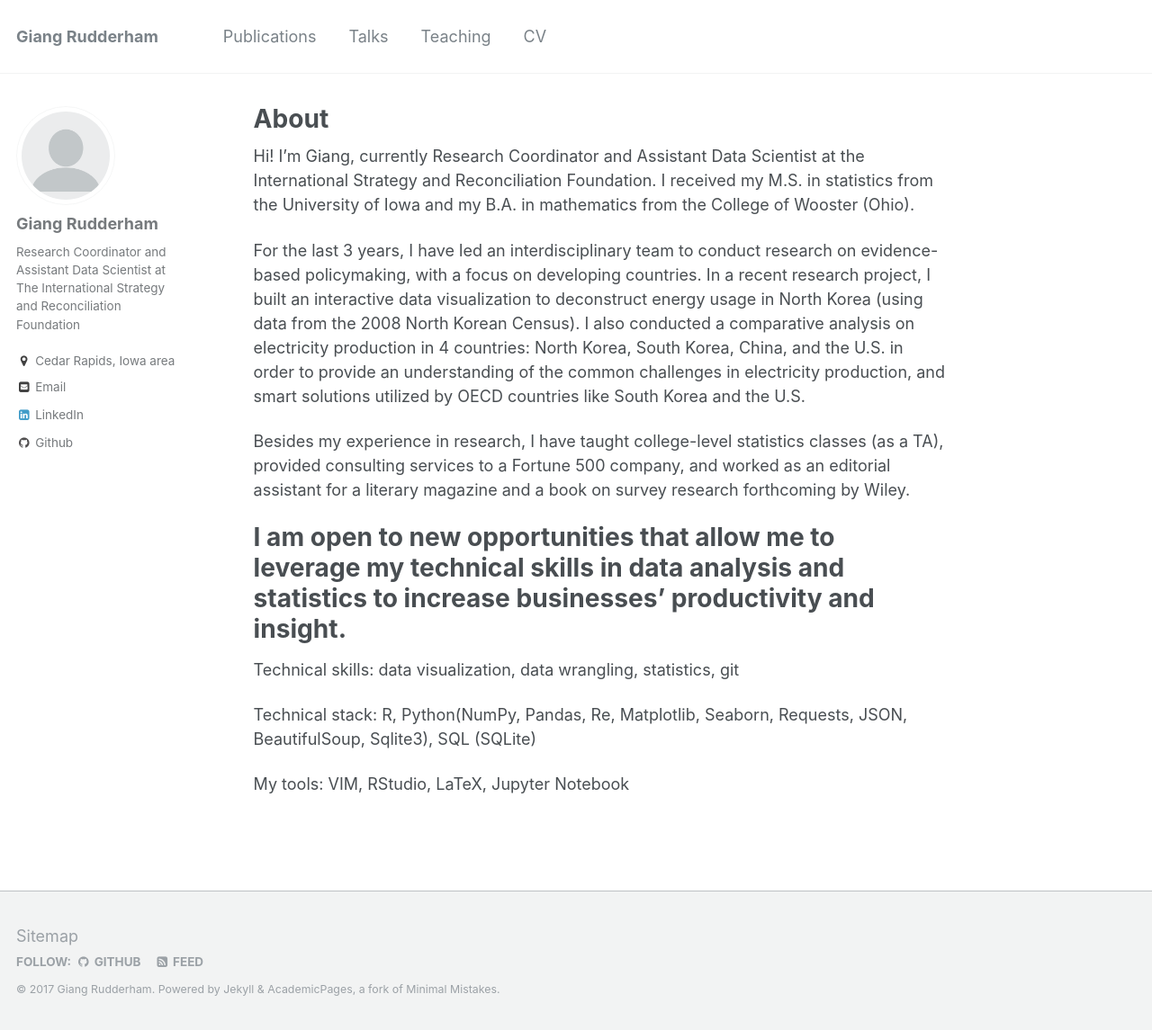
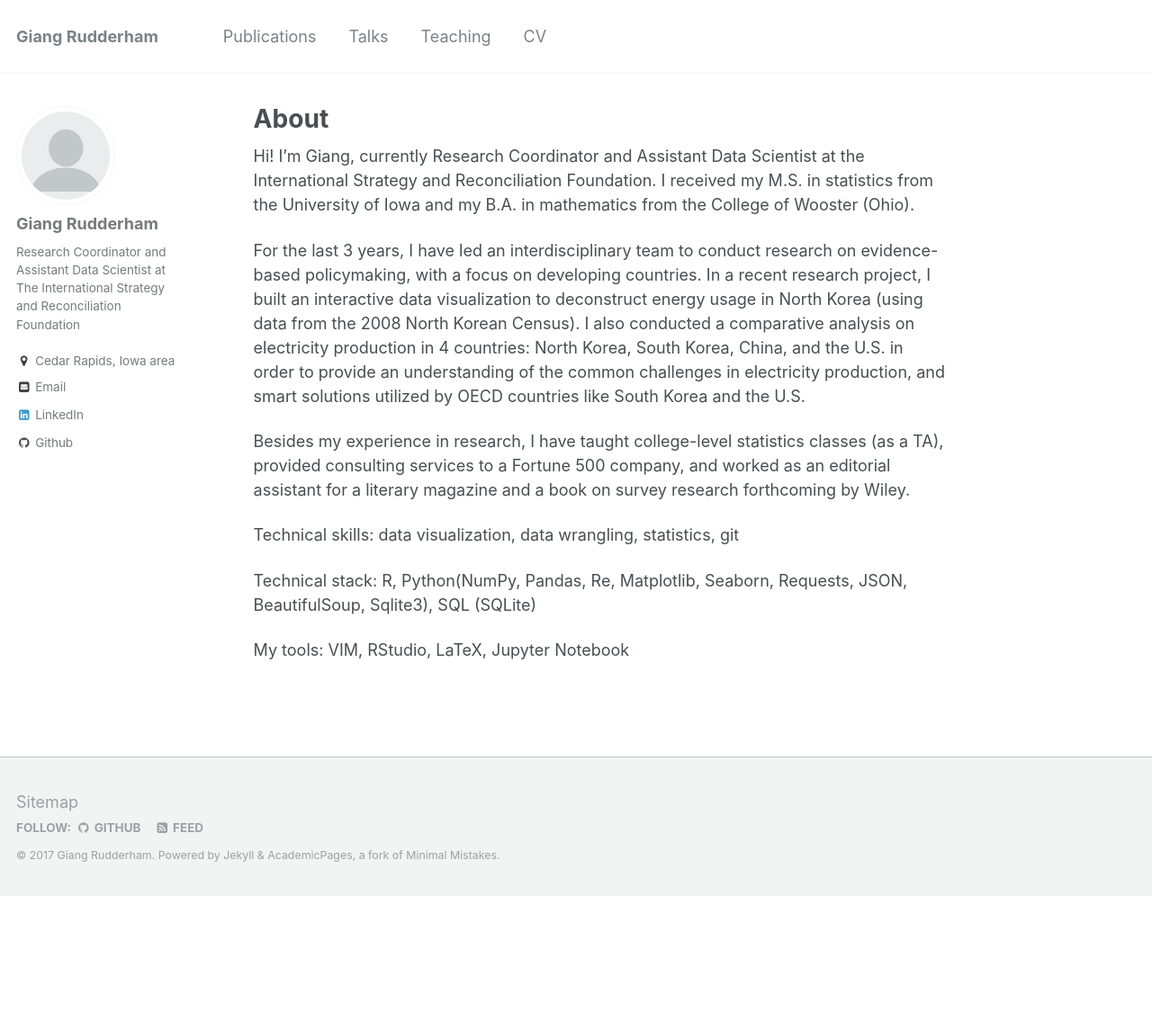
Before and after one commit to giang-rudderham/giang-rudderham.github.io, a Jekyll site: the page built from _pages/about.md, in a window 1280 px wide and 1145 px high. Shown: the whole window at 90% size. Built offline with Jekyll 4.4.1, drawn with Linux system fonts in a browser that asks for light colours.

Commit message:
Update About

```diff
--- a/_pages/about.md
+++ b/_pages/about.md
@@ -18,8 +18,6 @@ I also conducted a comparative analysis on electricity production in 4 countries
 Besides my experience in research, I have taught college-level statistics classes (as a TA), provided consulting services to a Fortune 500 company,
  and worked as an editorial assistant for a literary magazine and a book on survey research forthcoming by Wiley.
 
-# I am open to new opportunities that allow me to leverage my technical skills in data analysis and statistics to increase businesses' productivity and insight.
-
 Technical skills: data visualization, data wrangling, statistics, git
 
 Technical stack: R, Python(NumPy, Pandas, Re, Matplotlib, Seaborn, Requests, JSON, BeautifulSoup, Sqlite3), SQL (SQLite)
```
